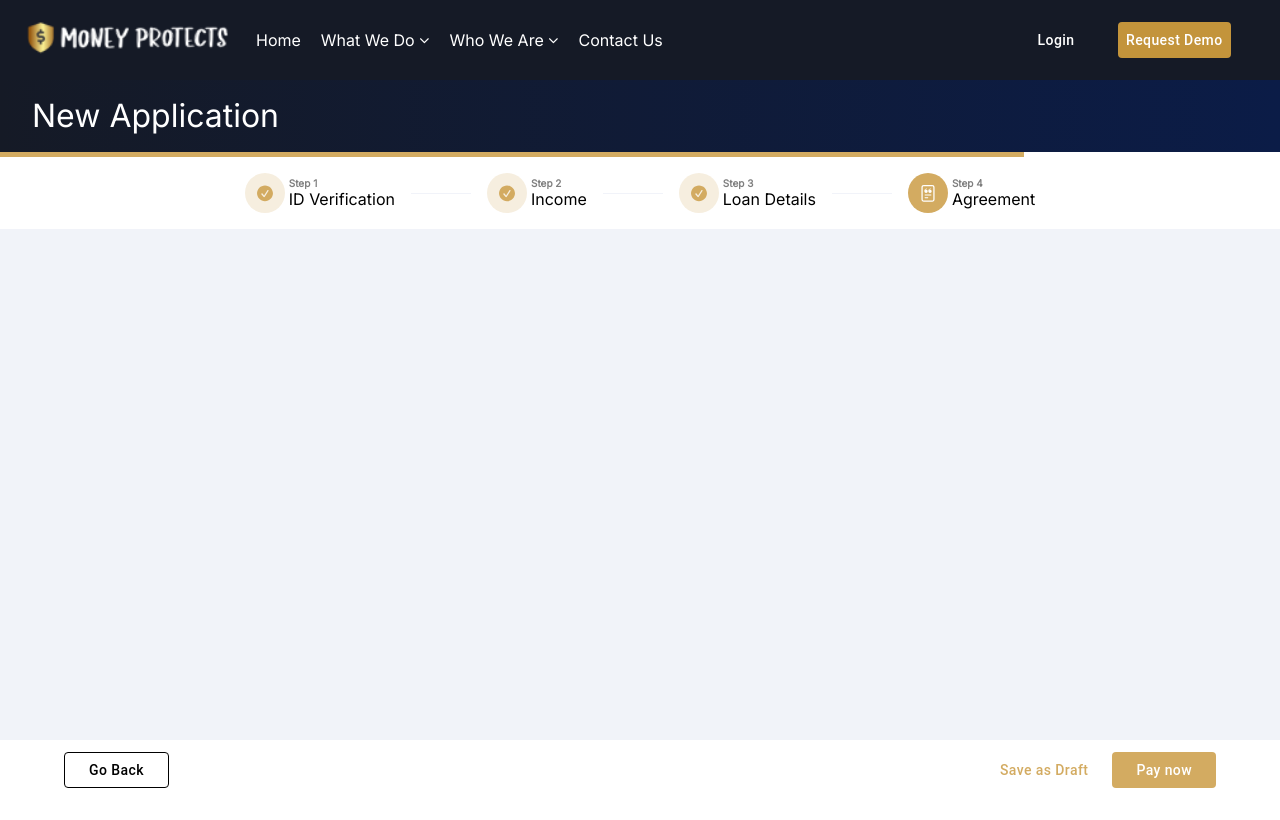
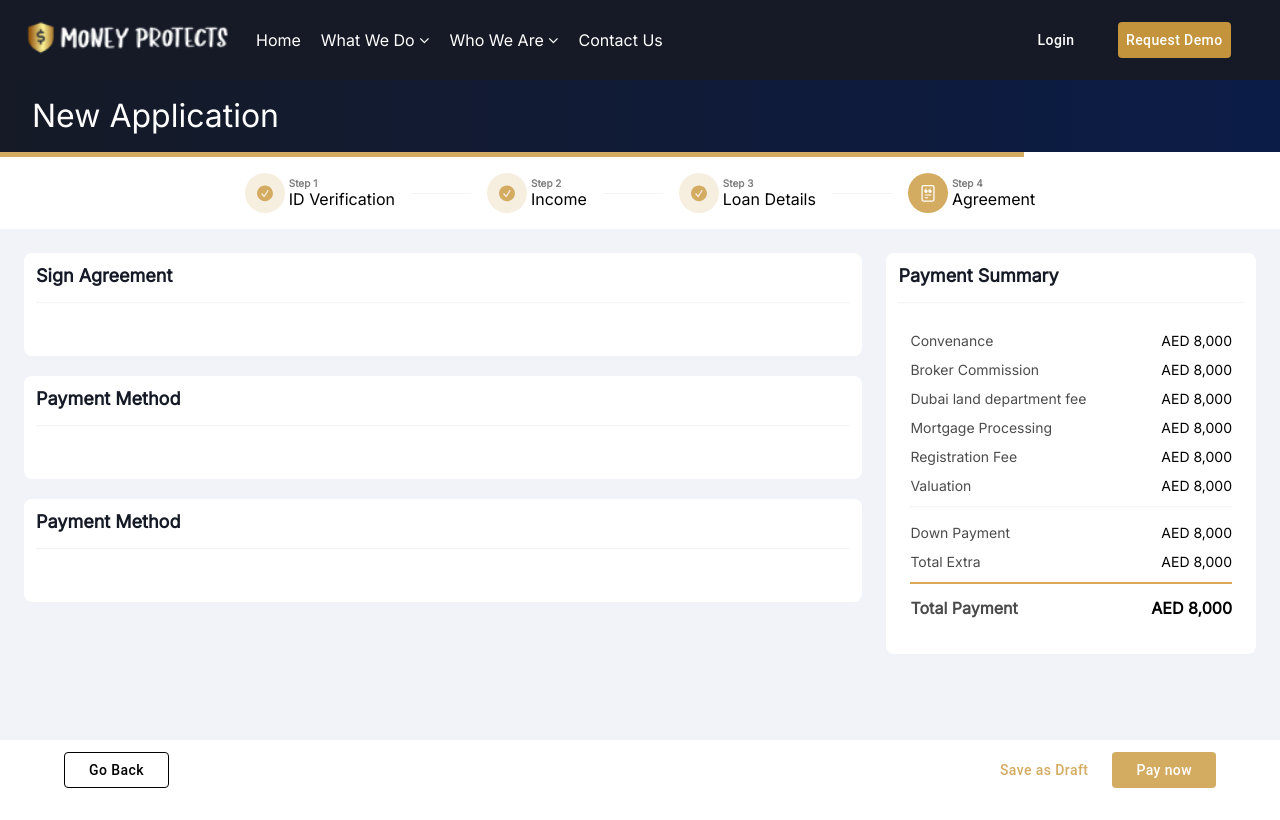
Before and after one commit to sreevishnu01/Money-protect, a React (Create React App) app: page /agreement in a window 1280 px wide. Built offline with nearby package versions, Linux system fonts and the light colour scheme.

Commit message:
halfway on agree step UI

```diff
--- /dev/null
+++ b/src/components/document_veiwer/document_veiwer.jsx
@@ -0,0 +1,11 @@
+import classes from './document_veiwer.module.css'
+
+const DocumentViewer = () => {
+    return (
+        <div>
+
+        </div>
+    )
+}
+
+export default DocumentViewer
--- a/src/pages/myapplication/agree/agree.css
+++ /dev/null
@@ -1,5 +0,0 @@
-.Agree {
-    display: flex;
-    flex-wrap: wrap;
-    height: 100%;
-}
--- a/src/pages/myapplication/agree/agree.jsx
+++ b/src/pages/myapplication/agree/agree.jsx
@@ -1,25 +1,94 @@
-import { useNavigate } from 'react-router-dom';
-import './agree.css';
+import { useNavigate } from "react-router-dom";
 import { useState } from "react";
-import FormScafold from '../../../components/form_scafold/form_scafold';
+import FormScafold from "../../../components/form_scafold/form_scafold";
+import FormSection from "../../../components/form_section/form_section";
+import classes from "./agree.module.css";
+import DocumentViewer from "../../../components/document_veiwer/document_veiwer";
 
+const summeryData = [
+    {
+        title: "Convenance",
+        amount: '8,000',
+        currency: "AED",
+    },
+    {
+        title: "Broker Commission",
+        amount: '8,000',
+        currency: "AED",
+    },
+    {
+        title: "Dubai land department fee",
+        amount: '8,000',
+        currency: "AED",
+    },
+    {
+        title: "Mortgage Processing",
+        amount: '8,000',
+        currency: "AED",
+    },
+    {
+        title: "Registration Fee",
+        amount: '8,000',
+        currency: "AED",
+    },
+    {
+        title: "Valuation",
+        amount: '8,000',
+        currency: "AED",
+    },
+];
 
 export default function Agreement() {
-    const [isLoading, setIsLoading] = useState(false)
+    const [isLoading, setIsLoading] = useState(false);
 
-    const navigate = useNavigate()
+    const navigate = useNavigate();
 
     const hadnleSubmit = () => {
-        setIsLoading(true)
+        setIsLoading(true);
         setTimeout(() => {
-            setIsLoading(false)
-            navigate('/successfull')
-        }, 3000)
-    }
+            setIsLoading(false);
+            navigate("/successfull");
+        }, 3000);
+    };
+
+    const renderSummeryData = (summery, shouldBold = false) => (
+        <div className={`${classes.summaryItem} ${shouldBold === true ? classes.bold : ''}`}>
+            <p>{summery.title}</p>
+            <h6>
+                <span>{summery.currency} </span>
+                {summery.amount}
+            </h6>
+        </div>
+    )
 
     return (
-        <div className='Agree'>
-            <FormScafold step={4} onSubmit={hadnleSubmit} loading={isLoading} />
+        <div className={classes.Agree}>
+            <FormScafold step={4} onSubmit={hadnleSubmit} loading={isLoading}>
+                <div style={{ display: "flex", gap: 24 }}>
+                    <div style={{ flex: 1 }}>
+                        <FormSection title="Sign Agreement">
+                            <DocumentViewer />
+                        </FormSection>
+                        <br />
+                        <FormSection title="Payment Method"></FormSection>
+                        <br />
+                        <FormSection title="Payment Method"></FormSection>
+                    </div>
+                    <div style={{ minWidth: "30%" }}>
+                        <FormSection title="Payment Summary">
+                            <div style={{ width: '100%' }}>
+                                {summeryData.map(renderSummeryData)}
+                                <hr />
+                                {renderSummeryData({ title: 'Down Payment', amount: '8,000', currency: 'AED' })}
+                                {renderSummeryData({ title: 'Total Extra', amount: '8,000', currency: 'AED' })}
+                                <div className={classes.totalSeparator} />
+                                {renderSummeryData({ title: 'Total Payment', amount: '8,000', currency: 'AED' }, true)}
+                            </div>
+
+                        </FormSection>
+                    </div>
+                </div>
+            </FormScafold>
         </div>
-    )
+    );
 }
--- /dev/null
+++ b/src/pages/myapplication/agree/agree.module.css
@@ -0,0 +1,33 @@
+.Agree {
+    display: flex;
+    flex-wrap: wrap;
+    height: 100%;
+}
+
+.summaryItem {
+    display: flex;
+    justify-content: space-between;
+    margin-bottom: 12px;
+}
+
+.summaryItem.bold p, .summaryItem.bold h6 {
+    font-weight: 600 !important;
+    font-size: 16px !important;
+}
+
+.summaryItem p {
+    font-size: 14px;
+    font-weight: 400;
+    opacity: 0.7;
+}
+
+.summaryItem h6 {
+    font-size: 14px;
+    font-weight: 500;
+}
+
+.totalSeparator {
+    background-color: #DBA953;
+    height: 2px;
+    margin-bottom: 14px;
+}
--- a/src/pages/myapplication/loan/loan.jsx
+++ b/src/pages/myapplication/loan/loan.jsx
@@ -59,7 +59,7 @@ export default function Loan() {
                     </div>
                     <div style={{ width: '48%' }}>
                         <p className='label'>Document 2</p>
-                        <FileInput id="doc2" widthFr={0.5} />
+                        <FileInput id="doc2" />
                     </div>
                 </FormSection>
             </FormScafold>
```
Also changed, not shown: src/components/document_veiwer/document_veiwer.module.css (added).
